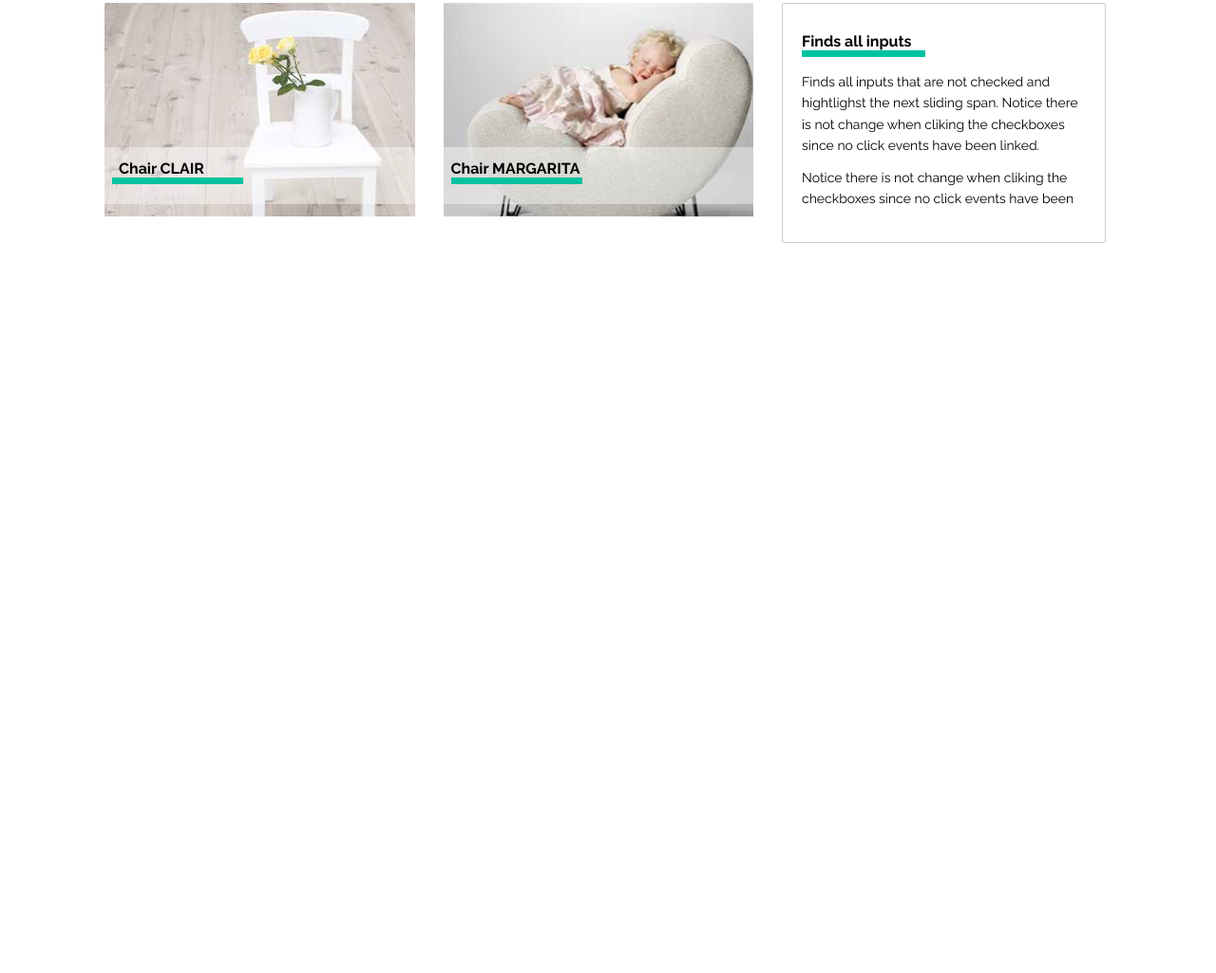
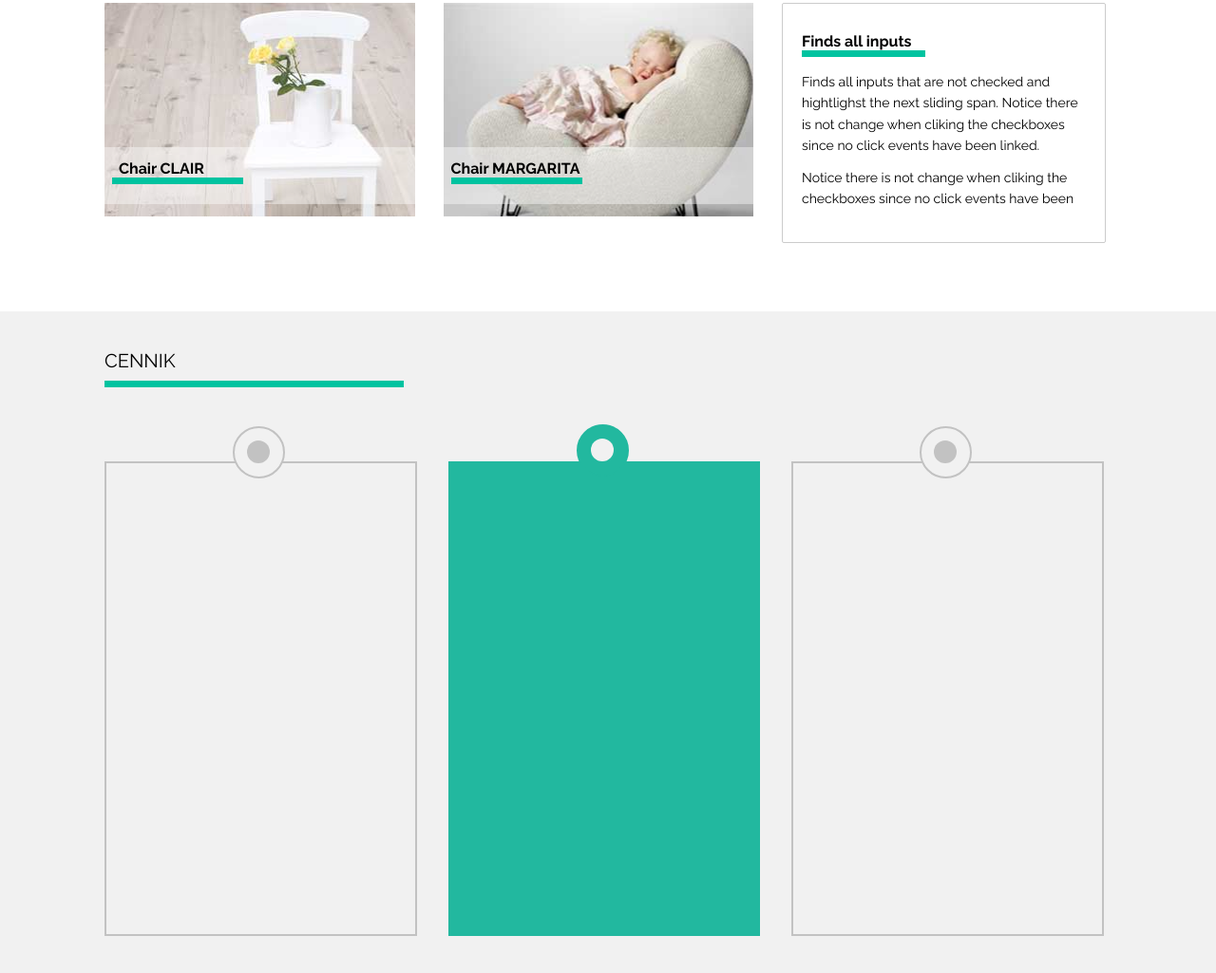
Before and after one commit to BartlomiejDarocha/SitOnHair, a plain HTML site: page index.html in a window 1280 px wide. Shown: the part 567-1592 px from the top of the page at 95% size. Before the commit the page ends 895 px from the top, so only its background shows below. Drawn offline with Linux system fonts and the light colour scheme.

Commit message:
druga sekcja w polowie gotowa

```diff
--- a/index.html
+++ b/index.html
@@ -57,7 +57,35 @@
         </div>
 
     </section>
-    <section></section>
+    <section class="section-Two">
+        <div class="price wrapper">
+            <p>Cennik</p>
+            <div class="photo-strip"></div>
+        </div>
+        <div class="section-Two-main wrapper">
+            <div class="section-Two-BOX-ONE">
+                <div class="circle-setup">
+                    <div class="outside-circle">
+                        <div class="inside-circle"></div>
+                    </div>
+                </div>
+            </div>
+            <div class="section-Two-BOX-TWO">
+                <div class="circle-setup">
+                    <div class="outside-circle">
+                        <div class="inside-circle"></div>
+                    </div>
+                </div>
+            </div>
+            <div class="section-Two-BOX-THREE">
+                <div class="circle-setup">
+                    <div class="outside-circle">
+                        <div class="inside-circle"></div>
+                    </div>
+                </div>
+            </div>
+        </div>
+    </section>
     <section></section>
     <section></section>
     <footer></footer>
--- a/style/style.css
+++ b/style/style.css
@@ -35,6 +35,10 @@ header{
     color: #00D9B7;
     font-weight: 900;
 }
+.hedder-navi p:hover{
+    color: #00D9B7;
+    cursor: pointer;
+}
 .hedder-navi ul{
     display: flex;
     list-style-type: none;
@@ -45,6 +49,10 @@ header{
 .hedder-navi ul li:last-child{
     margin-left: 45px;
     margin-right: 10px;
+}
+.hedder-navi ul li:hover{
+    color: #00D9B7;
+    cursor: pointer;
 }
 /*HEDEAR MAINCONTAINER////////////////////////*/
 
@@ -131,6 +139,7 @@ header{
     height: 350px;
     padding-top: 25px;
     display: flex;
+
 }
 .left-photo{
     display: flex;
@@ -223,3 +232,84 @@ header{
     padding: 0;
     margin: 0;
 }
+/*////////////////////////////SECTION 2////////////////////////*/
+.section-Two{
+    width: 100%;
+    height: 725px;
+    background-color: #F1F1F1;
+}
+.price{
+    height: 100px;
+    display: flex;
+    justify-content: flex-start;
+    flex-direction: column;
+    padding-top: 40px;
+    font-size: 20px;
+}
+.price p{
+    text-transform: uppercase;
+}
+.price .photo-strip{
+    margin-top: 9px;
+    width: 315px;
+}
+.section-Two-main{
+    display: flex;
+}
+.section-Two-BOX-ONE{
+    display: flex;
+    width: 31%;
+    height: 500px;
+    border: 2px solid #C2C2C2;
+    margin-top: 58px;
+    margin-right: 17px;
+}
+.section-Two-BOX-TWO{
+    display: flex;
+    width: 31%;
+    height: 500px;
+    background-color: #22B89F;
+    margin-top: 58px;
+    margin-left: 16px;
+    margin-right: 16px;
+}
+.section-Two-BOX-TWO .outside-circle{
+    border: 2px solid #22B89F;
+    background-color: #22B89F;
+}
+.section-Two-BOX-TWO .inside-circle{
+    background-color: #F1F1F1;
+}
+
+.section-Two-BOX-THREE{
+    display: flex;
+    width: 31%;
+    height: 500px;
+    border: 2px solid #C2C2C2;
+    margin-top: 58px;
+    margin-left: 17px;
+    margin-right: 0;
+}
+.circle-setup{
+    width: 100%;
+    position: relative;
+}
+.outside-circle{
+    position: relative;
+    top: -39px;
+    left: calc(50% - 29px);
+    height: 55px;
+    width: 55px;
+    border-radius: 50%;
+    border: 2px solid #C2C2C2;
+    background-color: #F1F1F1;
+}
+.inside-circle{
+    position: relative;
+    top: 13px;
+    left: 13px;
+    height: 24px;
+    width: 24px;
+    border-radius: 50%;
+    background-color: #C2C2C2;
+}
```
